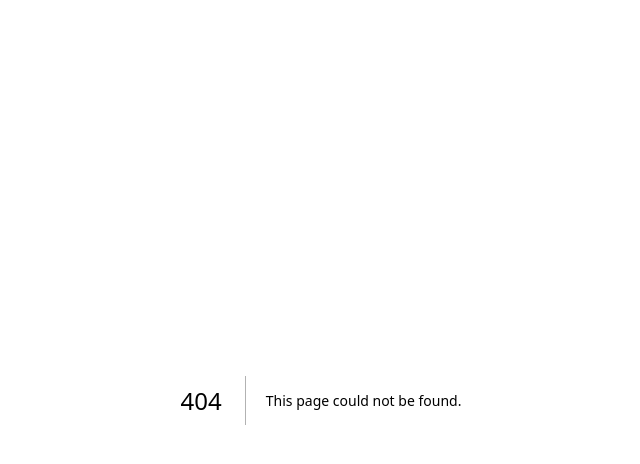
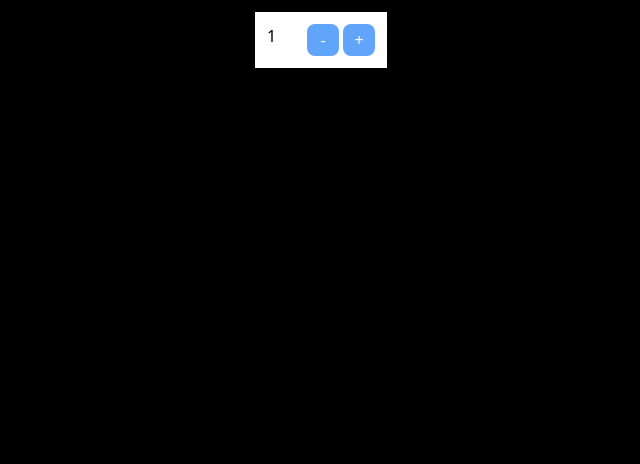
Before and after one commit to K0A1R/cprg306-assignments, a Next.js app: page /week-4 in a window 1280 px wide. Before the commit this address had no page. Shown: the top 464 px of the page, without its empty margins (319-959 px from the left). Built offline with nearby package versions, Linux system fonts and the light colour scheme.

Commit message:
Add week-4
Add new-item.js, page.js (week-4 home).
Update page.js (home) include Link to week-4 page.

```diff
--- a/app/page.js
+++ b/app/page.js
@@ -18,6 +18,12 @@ export default function Page() {
         >
           Week 3 Assignment
         </Link>
+        <Link
+          href="./week-4"
+          className="block text-white hover:text-green-400 hover:underline"
+        >
+          Week 4 Assignment
+        </Link>
       </nav>
     </main>
   );
--- /dev/null
+++ b/app/week-4/new-item.js
@@ -0,0 +1,35 @@
+"use client";
+import { useState } from "react";
+
+export default function NewItem() {
+  const [quantity, setQuantity] = useState(1);
+
+  let Increment = () => {
+    if (quantity < 20) {
+      setQuantity(quantity + 1);
+    }
+  };
+
+  let Decrement = () => {
+    if (quantity > 1) {
+      setQuantity(quantity - 1);
+    }
+  };
+  return (
+    <section className="flex p-3 mt-3 bg-white">
+      <p className="w-10">{quantity}</p>
+      <button
+        onClick={Decrement}
+        className="bg-blue-400 rounded-lg px-2 mr-1 text-white hover:bg-blue-500 focus:border-2 focus:border-blue-300 h-8 w-8"
+      >
+        -
+      </button>
+      <button
+        onClick={Increment}
+        className="bg-blue-400 rounded-lg px-2 text-white hover:bg-blue-500 focus:border-2 focus:border-blue-300 h-8 w-8"
+      >
+        +
+      </button>
+    </section>
+  );
+}
--- /dev/null
+++ b/app/week-4/page.js
@@ -0,0 +1,9 @@
+import NewItem from "./new-item";
+
+export default function Page() {
+  return (
+    <main className="flex justify-center items-start bg-black h-screen">
+      <NewItem />
+    </main>
+  );
+}
```
